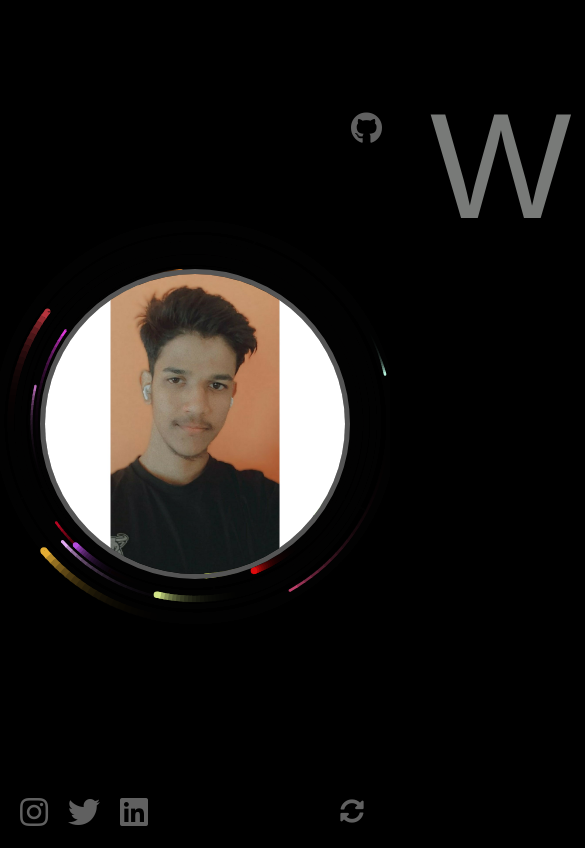
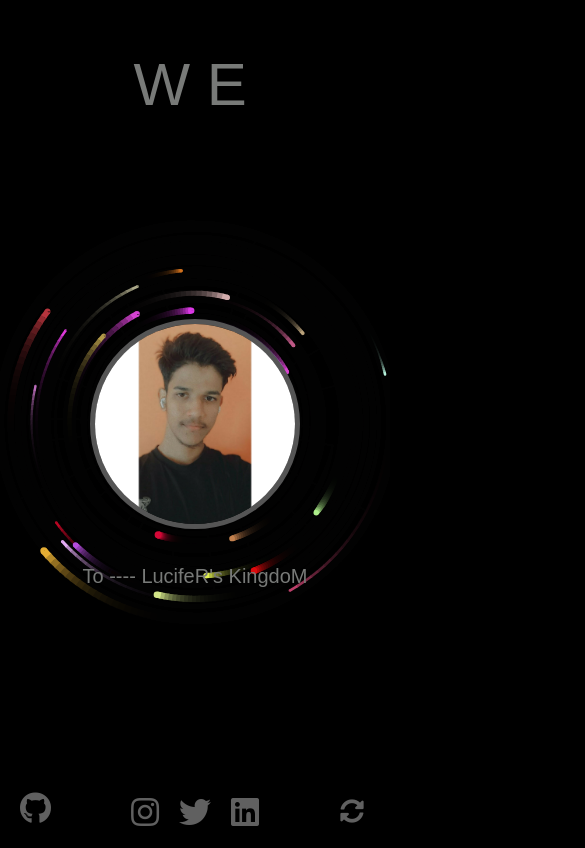
Before and after one commit to LucifeRsKingdoM/Portfolio-website, a plain HTML site: page index.html in a window 390 px wide. Shown: the top 848 px of the page, 585 px wide, since content can reach past the window. Drawn offline with Linux system fonts and the light colour scheme; a web font is replaced by a local one.

Commit message:
Update index.html

```diff
--- a/index.html
+++ b/index.html
@@ -13,9 +13,9 @@
             padding: 0;
             margin: 0;
             overflow: hidden;
-            position: relative; /* Add relative positioning */
-            background-color: #000; /* Set background color to black */
-            color: #fff; /* Set text color to white */
+            position: relative;
+            background-color: #000;
+            color: #fff;
         }
 
         #centerImg {
@@ -23,19 +23,18 @@
             top: 50%;
             left: 50%;
             transform: translate(-50%, -50%);
-            z-index: 1; /* Ensure image is above canvas */
+            z-index: 1;
             width: 300px;
             height: 300px;
             border-radius: 50%;
-            transition: box-shadow 0.3s ease; /* Add transition effect for smooth hover effect */
+            transition: box-shadow 0.3s ease;
         }
 
         .circle-img {
-            width: calc(100% + 16px); /* Adjust width to include border */
-            height: calc(100% + 16px); /* Adjust height to include border */
+            width: 100%;
+            height: 100%;
             object-fit: cover;
-            position: relative;
-            z-index: 0;
+            border-radius: 50%;
             border: 5px solid rgb(85, 85, 85);
         }
 
@@ -43,14 +42,12 @@
             box-shadow: 0px 0px 20px 10px rgb(0, 200, 255);
         }
 
-        /* Logos */
         .logo-container {
             position: absolute;
             bottom: 20px;
             left: 20px;
             display: flex;
             align-items: center;
-            justify-content: flex-start;
         }
 
         .logo-container a {
@@ -62,17 +59,14 @@
         .logo-container a:hover {
             transform: translateY(-10px);
             color: #ff2c53;
-
         }
 
-        /* Text */
         .text-container {
             position: absolute;
             top: -70px;
             left: 20px;
             display: flex;
             align-items: center;
-            justify-content: flex-start;
             background-color: transparent;
         }
 
@@ -80,33 +74,42 @@
             font-size: 150px;
             color: rgb(120, 122, 120);
             transition: color 0.3s ease;
-            position: relative;
             margin-left: 410px;
             overflow: hidden;
             white-space: nowrap;
-            animation: typing 4s steps(50, end) infinite; /* Adjust animation speed here */
+            animation: typing 4s steps(50, end) infinite;
             font-family: "Foldit", sans-serif;
         }
 
         @keyframes typing {
-            from { width: 10%; }
-            to { width: 100%; }
+            from {
+                width: 10%;
+            }
+
+            to {
+                width: 100%;
+            }
         }
 
-        .text-container a {
+        .text-container1 {
+            position: absolute;
+            top: 720px;
+            left: 250px;
             text-decoration: none;
-            background-color: black;
-            color: white;
-            padding: 5px 10px;
-            border-radius: 5px;
-            transition: transform 0.3s ease;
         }
 
-        .text-container a:hover {
-            transform: translateY(-5px);
+        .text-container1 p {
+            font-size: 30px;
+            color: rgb(120, 122, 120);
+            transition: color 0.3s ease;
+            margin-left: 410px;
+            overflow: hidden;
+            white-space: nowrap;
+            animation: typing 0s steps(50, end) infinite;
+            font-family: "Foldit", sans-serif;
         }
 
-        .git  {
+        .git {
             position: fixed;
             bottom: 700px;
             left: 90%;
@@ -115,6 +118,7 @@
             justify-content: flex-start;
             transition: transform 0.3s ease;
         }
+
         .git a {
             margin-right: 20px;
             display: inline-block;
@@ -125,7 +129,6 @@
             transform: translateY(-5px);
         }
 
-        /* Refresh button */
         .refresh-btn {
             position: fixed;
             bottom: 20px;
@@ -144,31 +147,87 @@
         .refresh-btn:hover {
             transform: scale(1.1);
         }
-        .text-container1 {
-            position: absolute;
-            top: 720px;
-            left: 250px;
-            align-items: center;
-            text-decoration: none;
+
+        /* Mobile styles */
+       @media (max-width: 768px) {
+            #centerImg {
+                width: 200px;
+                height: 200px;
+            }
+
+            .text-container {
+            position: fixed;
+            top: 50px; /* Adjust as needed */
+            left: 0;
+            right: 0;
+            text-align: center;
         }
 
-        .text-container1 p {
-            font-size: 30px;
-            color: rgb(120, 122, 120);
-            transition: color 0.3s ease;
-            position: relative;
-            margin-left: 410px;
-            overflow: hidden;
-            white-space: nowrap;
-            animation: typing 0s steps(50, end) infinite; /* Adjust animation speed here */
-            font-family: "Foldit", sans-serif;
+            .text-container p {
+                font-size: 60px;
+                margin: 0 auto; /* Center horizontally */
+                overflow: hidden; /* Prevent overflow */
+                white-space: nowrap; /* Keep text in one line */
+                text-align: center; /* Start animation from the left */
+                animation: typing 4s steps(50, end) infinite; /* Adjust as needed */
+            }
+
+
+            .text-container1 {
+                position: absolute;
+                top: 565px; /* Adjust as needed */
+                left: 0;
+                right: 0;
+                text-align: center;
+            }
+
+            .text-container1 p {
+                font-size: 20px;
+                margin: 0 auto; /* Center horizontally */
+            }
+
+
+            .logo-container {
+                position: absolute; /* Ensure it's positioned relative to its container */
+                bottom: 20px; /* Set your desired bottom offset */
+                left: 0;
+                right: 0;
+                text-align: center;
+                display: flex;
+                justify-content: center; /* Center logos horizontally */
+                gap: 10px; /* Optional: Space between logos */
+            }
+
+            .logo-container a {
+                margin: 0 5px; /* Adjust spacing between logos if needed */
+            }
+
+            .git {
+                bottom: 20px;
+                left: 20px;
+            }
+
+        }
+
+        .welcome-alert {
+            position: fixed;
+            top: 50%;
+            left: 50%;
+            transform: translate(-50%, -50%);
+            background-color: rgba(0, 0, 0, 0.8);
+            color: #fff;
+            padding: 20px;
+            border-radius: 5px;
+            display: none;
+            font-size: 18px;
+            text-align: center;
         }
     </style>
 </head>
 
 <body>
     <a href="home.html">
-        <img id="centerImg" src="Lucifer1.jpg" alt="Center Image" class="circle-img"> <!-- Add your image here -->
+        <img id="centerImg" src="Lucifer1.jpg" alt="Center Image" class="circle-img">
     </a>
     <canvas id='world'></canvas>
 
@@ -176,73 +235,88 @@
         <a href="https://github.com/LucifeRsKingdoM"><i class="fab fa-github fa-2x" style="color: #606060;"></i></a>
     </div>
 
-    <!-- Logos -->
     <div class="logo-container">
-        <a href="https://www.instagram.com/just.___lucifer__"><i class="fab fa-instagram fa-2x"style="color: #606060" ></i></a>
-        <a href="https://twitter.com/"><i class="fab fa-twitter fa-2x"style="color: #606060 "></i></a>
+        <a href="https://www.instagram.com/just.___lucifer__"><i class="fab fa-instagram fa-2x" style="color: #606060"></i></a>
+        <a href="https://twitter.com/"><i class="fab fa-twitter fa-2x" style="color: #606060"></i></a>
         <a href="https://www.linkedin.com/in/yogesh490807"><i class="fab fa-linkedin fa-2x" style="color: #606060"></i></a>
     </div>
 
-    <!-- Text -->
     <div class="text-container">
-        <p id="changingText" class="typing">W E L C O M E  </p>
+        <p id="changingText" class="typing">W E L C O M E</p>
     </div>
 
     <a href="home.html" class="text-container1">
         <p class="sub-text">To ---- LucifeR's KingdoM</p>
     </a>
 
+    <div class="welcome-alert" id="welcomeAlert">WELCOME</div>
+
     <button class="refresh-btn" onclick="refreshPage()">
         <i class="fas fa-sync-alt"></i>
     </button>
 
     <script>
+        window.onload = function () {
+            if (!sessionStorage.getItem('loadedOnce')) {
+                sessionStorage.setItem('loadedOnce', 'true');
+                location.reload();
+            } else {
+                setTimeout(function () {
+                    document.getElementById('welcomeAlert').style.display = 'block';
+                }, 100);
+
+                setTimeout(function () {
+                    document.getElementById('welcomeAlert').style.display = 'none';
+                }, 2100); // 2 seconds after showing the alert
+            }
+
+            init(); // Initialize canvas and particles
+        };
+
         var SCREEN_WIDTH = window.innerWidth;
         var SCREEN_HEIGHT = window.innerHeight;
-
         var RADIUS = 200;
-
         var RADIUS_SCALE = 1;
         var RADIUS_SCALE_MIN = 1;
         var RADIUS_SCALE_MAX = 1.5;
-
         var QUANTITY = 25;
-
         var canvas;
         var context;
         var particles;
-
         var mouseX = SCREEN_WIDTH * 0.5;
         var mouseY = SCREEN_HEIGHT * 0.5;
         var mouseIsDown = false;
-
         var centerImg = document.getElementById('centerImg');
         var isMouseMoving = false;
 
         function init() {
-
             canvas = document.getElementById('world');
-
             if (canvas && canvas.getContext) {
                 context = canvas.getContext('2d');
-
-                // Register event listeners
                 window.addEventListener('mousemove', handleMouseMove);
                 window.addEventListener('mouseleave', handleMouseLeave);
                 window.addEventListener('resize', windowResizeHandler, false);
-
                 createParticles();
-
                 windowResizeHandler();
-
                 setInterval(loop, 1000 / 60);
-                setInterval(changeText, 2000); // Change text every 2 seconds
+                setInterval(changeText, 2000);
             }
         }
 
+
+        function windowResizeHandler() {
+            SCREEN_WIDTH = window.innerWidth;
+            SCREEN_HEIGHT = window.innerHeight;
+
+            canvas.width = SCREEN_WIDTH;
+            canvas.height = SCREEN_HEIGHT;
+
+            // Other resizing logic, like recalculating positions or sizes of elements
+        }
+
+
         function createParticles() {
             particles = [];
-
             for (var i = 0; i < QUANTITY; i++) {
                 var particle = {
                     size: 1,
@@ -254,7 +328,6 @@
                     fillColor: '#' + (Math.random() * 0x404040 + 0xaaaaaa | 0).toString(16),
                     orbit: RADIUS * .5 + (RADIUS * .5 * Math.random())
                 };
-
                 particles.push(particle);
             }
         }
@@ -262,7 +335,6 @@
         function handleMouseMove(event) {
             mouseX = event.clientX - (window.innerWidth - SCREEN_WIDTH) * .5;
             mouseY = event.clientY - (window.innerHeight - SCREEN_HEIGHT) * .5;
-
             if (!isMouseMoving) {
                 centerImg.classList.add('hovered');
                 isMouseMoving = true;
@@ -277,7 +349,6 @@
         function windowResizeHandler() {
             SCREEN_WIDTH = window.innerWidth;
             SCREEN_HEIGHT = window.innerHeight;
-
             canvas.width = SCREEN_WIDTH;
             canvas.height = SCREEN_HEIGHT;
         }
@@ -288,43 +359,24 @@
             } else {
                 RADIUS_SCALE -= (RADIUS_SCALE - RADIUS_SCALE_MIN) * (0.02);
             }
-
             RADIUS_SCALE = Math.min(RADIUS_SCALE, RADIUS_SCALE_MAX);
-
-            // Set the background color to transparent
-
-
-            // Adjust the opacity of the background to create a trailing effect
-            context.fillStyle = 'rgba(0,0,0,0.20)'; // Adjust opacity here
+            context.fillStyle = 'rgba(0,0,0,0.20)';
             context.fillRect(0, 0, context.canvas.width, context.canvas.height);
-
             for (i = 0, len = particles.length; i < len; i++) {
                 var particle = particles[i];
-
                 var lp = { x: particle.position.x, y: particle.position.y };
-
-                // Rotation
                 particle.offset.x += particle.speed;
                 particle.offset.y += particle.speed;
-
-                // Follow mouse with some lag
                 particle.shift.x += (mouseX - particle.shift.x) * (particle.speed);
                 particle.shift.y += (mouseY - particle.shift.y) * (particle.speed);
-
-                // Apply position
                 particle.position.x = particle.shift.x + Math.cos(i + particle.offset.x) * (particle.orbit * RADIUS_SCALE);
                 particle.position.y = particle.shift.y + Math.sin(i + particle.offset.y) * (particle.orbit * RADIUS_SCALE);
-
-                // Limit to screen bounds
                 particle.position.x = Math.max(Math.min(particle.position.x, SCREEN_WIDTH), 0);
                 particle.position.y = Math.max(Math.min(particle.position.y, SCREEN_HEIGHT), 0);
-
                 particle.size += (particle.targetSize - particle.size) * 0.05;
-
                 if (Math.round(particle.size) == Math.round(particle.targetSize)) {
                     particle.targetSize = 1 + Math.random() * 7;
                 }
-
                 context.beginPath();
                 context.fillStyle = particle.fillColor;
                 context.strokeStyle = particle.fillColor;
@@ -340,15 +392,13 @@
         function changeText() {
             var textContainer = document.getElementById('changingText');
             var text = textContainer.innerHTML;
-            var newText = text.slice(0, 0); // Remove the last character
-            textContainer.innerHTML = newText.length === 0 ? 'W E L C O M E  ' : newText; // If no characters left, reset text
+            var newText = text.slice(0, 0);
+            textContainer.innerHTML = newText.length === 0 ? 'W E L C O M E' : newText;
         }
 
         function refreshPage() {
             location.reload();
         }
-
-        window.onload = init;
     </script>
 </body>
 
```
